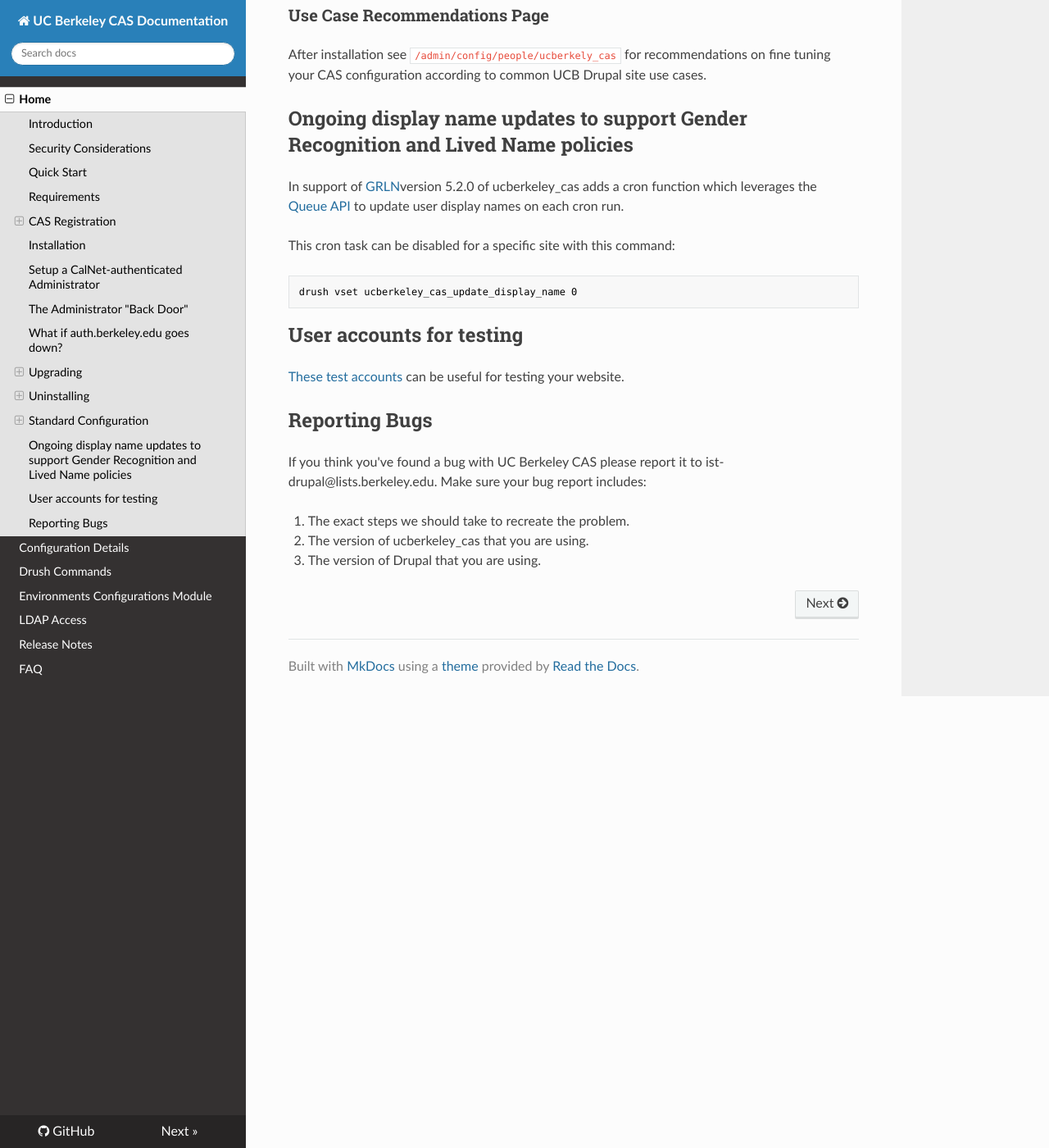
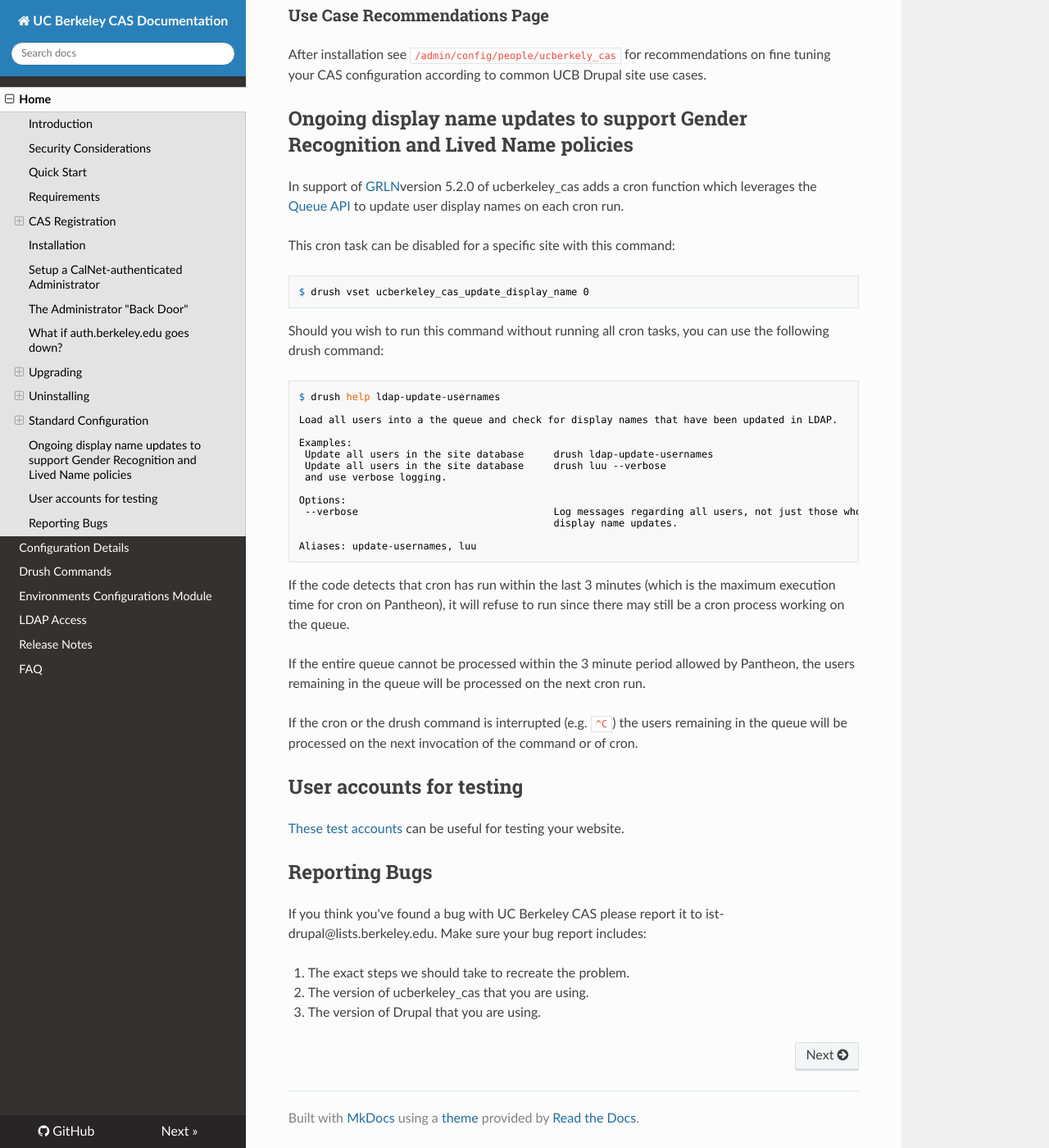
Before and after one commit to ucb-ist-drupal/ucberkeley_cas-7, an MkDocs documentation site: the page built from docs/index.md, in a window 1280 px wide and 1400 px high, scrolled down 8278 px. Shown: the whole window at 82% size. Built offline with MkDocs 1.6.1, drawn with Linux system fonts in a browser that asks for light colours; nearby versions of some CDN libraries; old or Windows-style settings are respelled for this version of MkDocs.

Commit message:
OPENUCB-2671: Update ucberkeley_cas documentation to describe new display name update functionality.

````diff
--- a/docs/index.md
+++ b/docs/index.md
@@ -350,8 +350,33 @@ to update user display names on each cron run.
 This cron task can be disabled for a specific site with this command:
 
 ```shell
-drush vset ucberkeley_cas_update_display_name 0
+$ drush vset ucberkeley_cas_update_display_name 0
 ```
+
+Should you wish to run this command without running all cron tasks, you can use the following drush command:
+```shell
+$ drush help ldap-update-usernames
+
+Load all users into a the queue and check for display names that have been updated in LDAP.
+
+Examples:
+ Update all users in the site database     drush ldap-update-usernames
+ Update all users in the site database     drush luu --verbose
+ and use verbose logging.
+
+Options:
+ --verbose                                 Log messages regarding all users, not just those who had
+                                           display name updates.
+
+Aliases: update-usernames, luu
+```
+
+If the code detects that cron has run within the last 3 minutes (which is the maximum execution time for cron on Pantheon), it will refuse to run since there may still be a cron process working on the queue.
+
+If the entire queue cannot be processed within the 3 minute period allowed by Pantheon, the users remaining in the queue will be processed on the next cron run.
+
+If the cron or the drush command is interrupted (e.g. `^C`) the users remaining in the queue will be processed on the next invocation of the command or of cron.
+
 
 ## User accounts for testing
 
````
